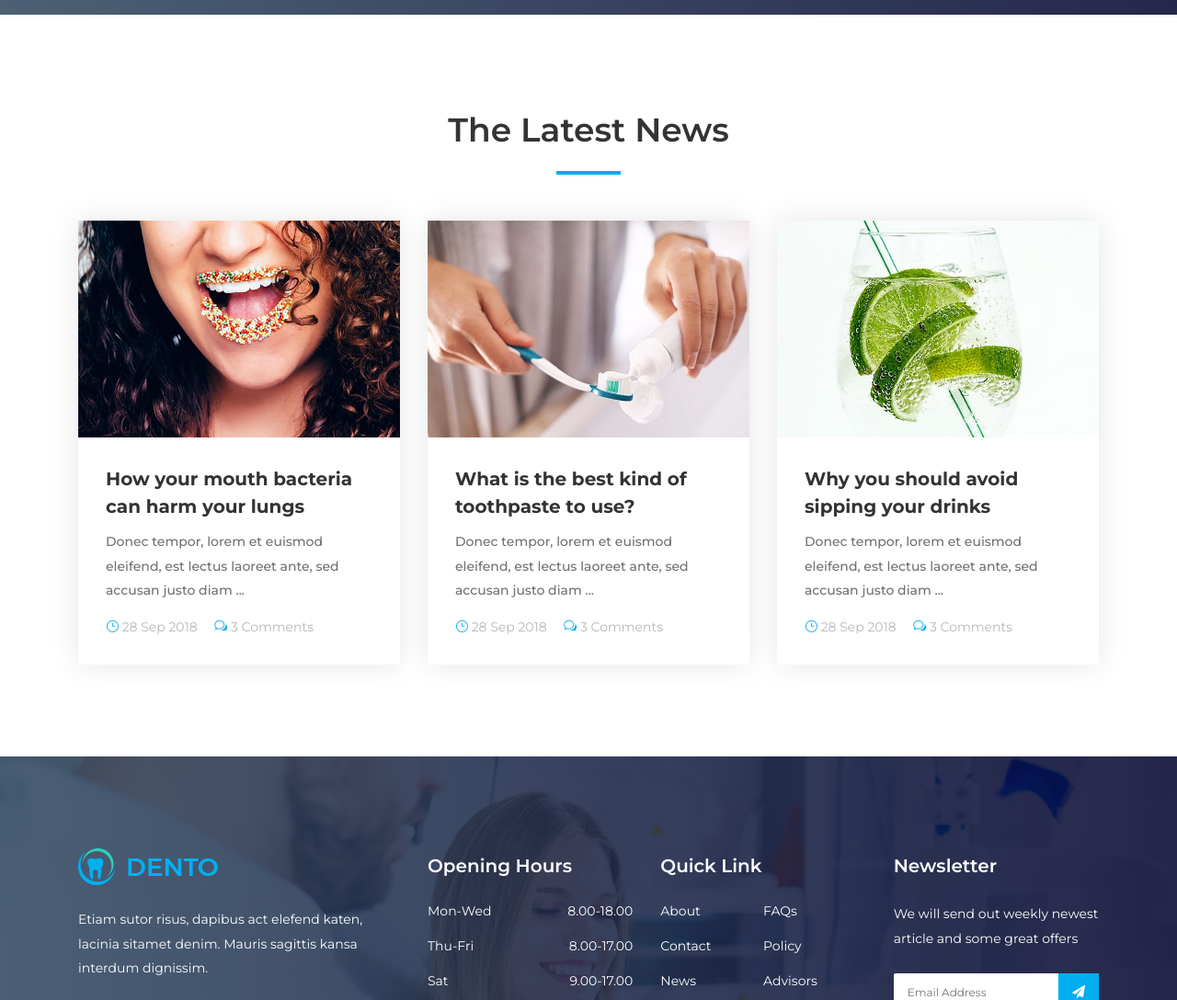
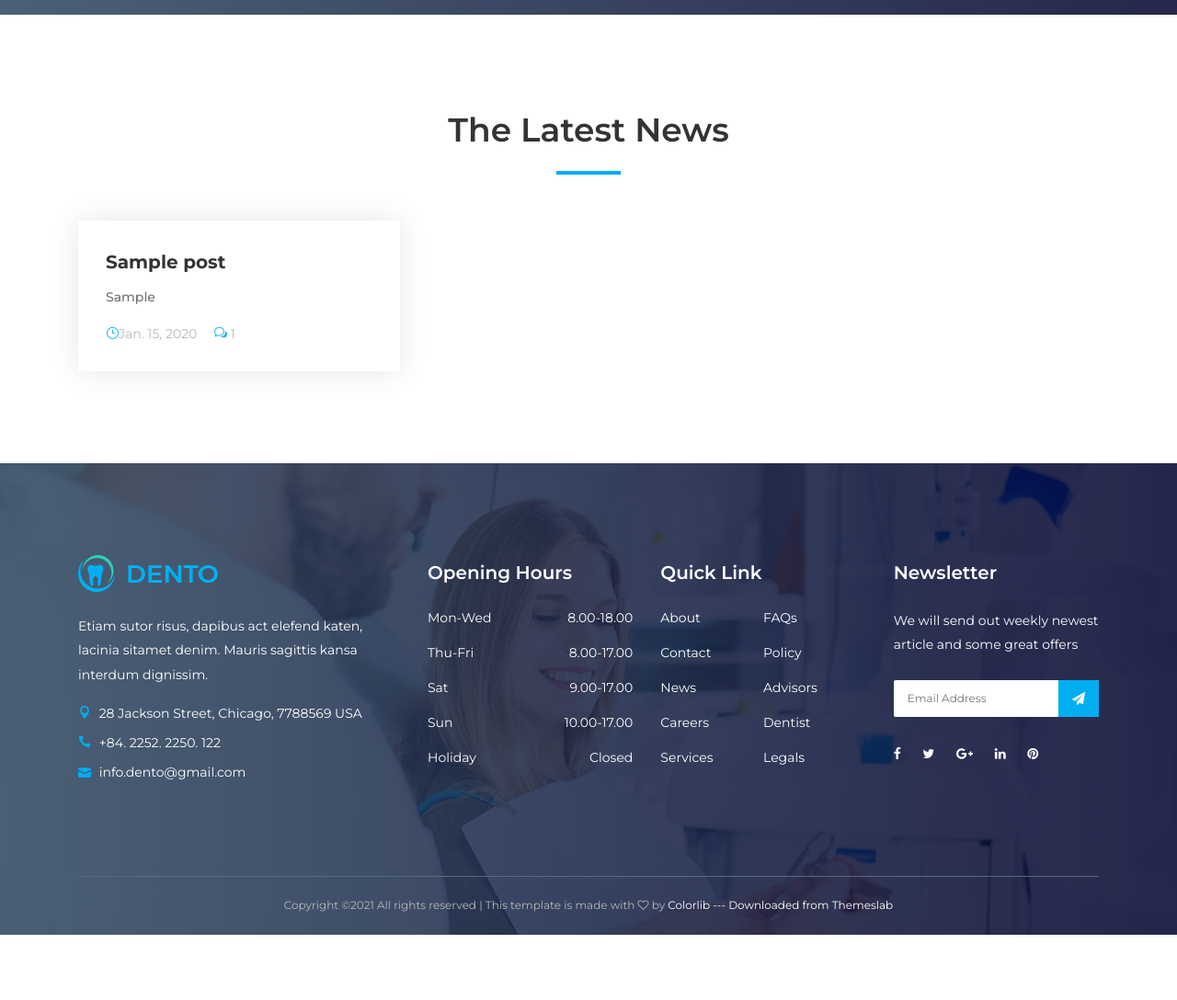
Before and after one commit to opm4/dental_website, a Django app: page / in a window 1280 px wide. Shown: the part 5412-6500 px from the top of the page at 92% size. After the commit the page ends 6429 px from the top, so only its background shows below. Run offline with Django 3.2, Linux system fonts and the light colour scheme; tables that the repository leaves empty hold one stand-in row (values such as "Sample post"); parts of the project's set-up code (start-up, migrations or seed data) failed here and were passed over; some libraries are stand-ins or nearby versions; some web fonts are replaced.

Commit message:
updated lastest news in home and fix img

```diff
--- a/blog/templates/blog/article_details_blog.html
+++ b/blog/templates/blog/article_details_blog.html
@@ -162,7 +162,11 @@
             <div class="col-12 col-lg-10 mb-100">
             <!-- Blog Details Area -->
             <div class="blog-details-area">
-                <img src="{% static '{{post.header_image.url}}' %}" alt="">
+                {% if post.header_image %}
+                    <img src="{% static 'website/img/bg-img/16.jpg' %}" alt="">
+                {% else %}
+                    <img src="#" alt="">
+                {% endif %}
 
                 <h2 class="post-title">{{ post.title}}</h2>
                 <div class="post-meta">
--- a/blog/templates/blog/home_blog.html
+++ b/blog/templates/blog/home_blog.html
@@ -165,10 +165,10 @@
                 </div>
                 </div> {% endcomment %}
 
-            <!-- Single Widget Area -->
+            {% comment %} <!-- Single Widget Area -->
             <div class="single-widget-area adds-widget">
                 <a href="#"><img class="w-100" src="{% static 'website/img/bg-img/adds.png' %}" alt=""></a>
-            </div>
+            </div> {% endcomment %}
 
             </div>
         </div>
--- a/website/templates/home.html
+++ b/website/templates/home.html
@@ -555,7 +555,28 @@
 
       <div class="row">
         <!-- Single Blog Item -->
-        <div class="col-12 col-md-6 col-lg-4">
+        {% if posts %}
+          {% for post in posts %}
+            <div class="col-12 col-md-6 col-lg-4">
+              <div class="single-blog-item mb-100">
+                <a href="{% url 'article_detail' post.pk %}">
+                  {% comment %} <img src="{% static 'website/img/bg-img/4.jpg' %}" alt=""> {% endcomment %}
+                </a>
+                <!-- Blog Content -->
+                <div class="blog-content">
+                  <a href="{% url 'article_detail' post.pk %}" class="post-title">{{ post.title}}</a>
+                  <p>{{ post.snippet}}</p>
+                  <div class="post-meta">
+                    <a href="{% url 'update_post' post.pk %}"><i class="icon_clock_alt"></i>{{ post.post_date}}</a>
+                    <a href="{% url 'update_post' post.pk %}"><i class="icon_chat_alt"></i> {{ post.comments.count}}</a>
+                  </div>
+                </div>
+              </div>
+            </div>
+          {% endfor %}
+
+        {% endif %}
+        {% comment %} <div class="col-12 col-md-6 col-lg-4">
           <div class="single-blog-item mb-100">
             <a href="./blog-details.html">
               <img src="{% static 'website/img/bg-img/4.jpg' %}" alt="">
@@ -606,7 +627,7 @@
               </div>
             </div>
           </div>
-        </div>
+        </div>{% endcomment %}
       </div>
     </div>
   </section>
--- a/website/views.py
+++ b/website/views.py
@@ -1,10 +1,12 @@
 from django.shortcuts import render
 from django.core.mail import send_mail
 from .models import Service
+from blog.models import Post
 
 # Create your views here.
 def home(request):
-    return render(request, 'home.html', {})
+    posts = Post.objects.all().order_by('-id')[:3]
+    return render(request, 'home.html', {'posts':posts})
 
 def about(request):
     return render(request, 'about.html', {})
```
